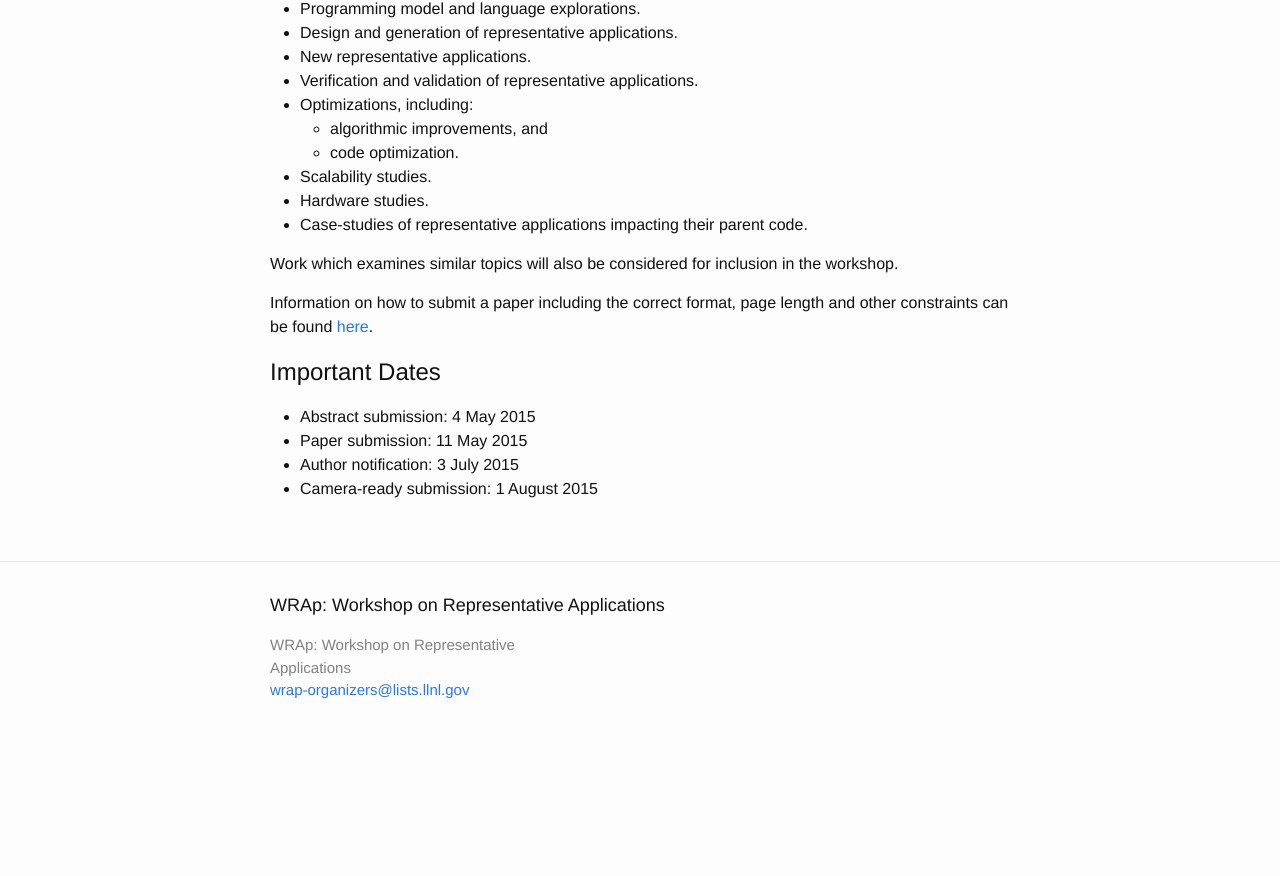
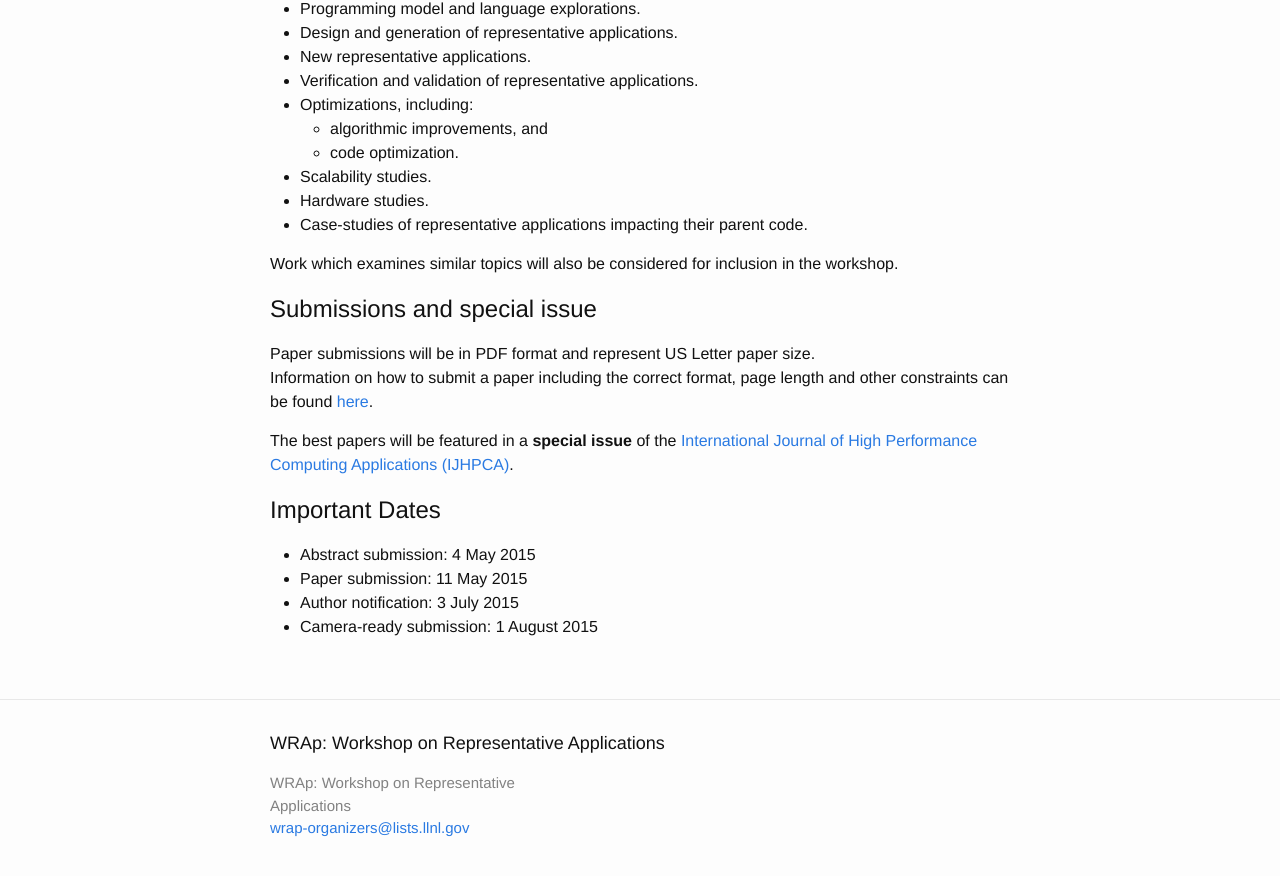
Before and after one commit to WRAP-workshop/WRAP-workshop.github.io, a Jekyll site: the page built from home.md, in a window 1280 px wide and 900 px high, scrolled down 667 px. Shown: the top 876 px of the window. Built offline with Jekyll 4.4.1, drawn with Linux system fonts in a browser that asks for light colours; before the commit the page ends 1429 px from its top, so only the background shows below that.

Commit message:
Added special issue information
Added the special issue details to the front page

```diff
--- a/home.md
+++ b/home.md
@@ -41,8 +41,14 @@ representative applications, including (but not limited to):
 Work which examines similar topics will also be considered for inclusion in the
 workshop.
 
+#Submissions and special issue
+
+Paper submissions will be in PDF format and represent US Letter paper size.
 Information on how to submit a paper including the correct format, page length
 and other constraints can be found [here](/submission).
+
+The best papers will be featured in a **special issue** of the [International
+Journal of High Performance Computing Applications (IJHPCA)](http://hpc.sagepub.com/).
 
 # Important Dates
 
```
